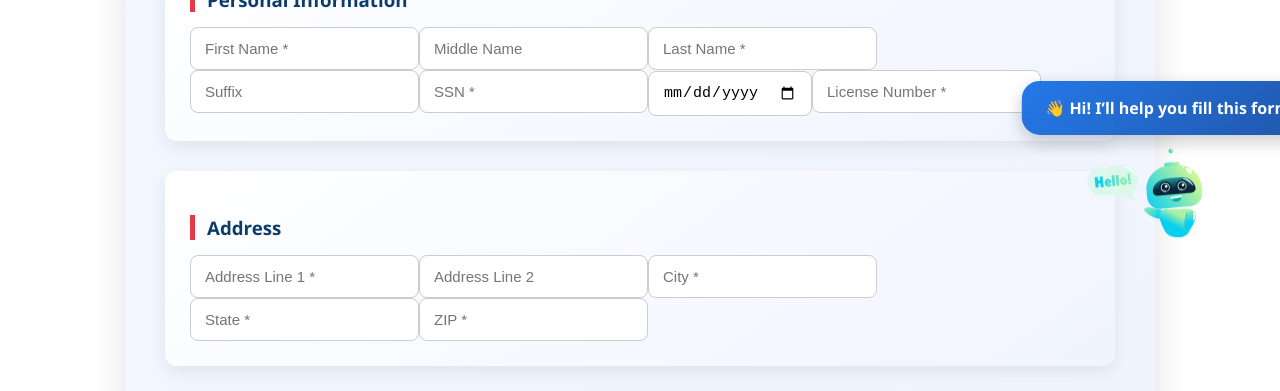
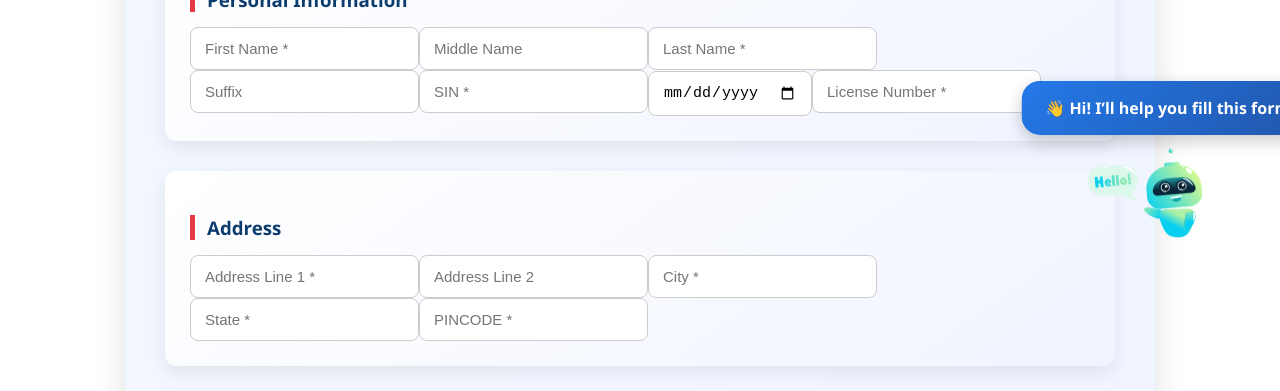
Before and after one commit to MrVenom786/rgm-web-frontend, a React (Create React App) app: page /join/apply in a window 1280 px wide. Shown: the part 496-887 px from the top of the page. Built offline with nearby package versions, Linux system fonts and the light colour scheme.

Commit message:
Update ApplyToday.js

```diff
--- a/src/pages/joinRGM/ApplyToday.js
+++ b/src/pages/joinRGM/ApplyToday.js
@@ -208,7 +208,7 @@ function ApplyToday() {
           <input name="middleName" placeholder="Middle Name" value={form.middleName} onChange={handleChange} />
           <input name="lastName" placeholder="Last Name *" required value={form.lastName} onChange={handleChange} />
           <input name="suffix" placeholder="Suffix" value={form.suffix} onChange={handleChange} />
-          <input name="ssn" placeholder="SSN *" required value={form.ssn} onChange={handleChange} />
+          <input name="ssn" placeholder="SIN *" required value={form.ssn} onChange={handleChange} />
           <input type="date" name="dob" required value={form.dob} onChange={handleChange} />
           <input name="license" placeholder="License Number *" required value={form.license} onChange={handleChange} />
         </div>
@@ -219,7 +219,7 @@ function ApplyToday() {
           <input name="address2" placeholder="Address Line 2" value={form.address2} onChange={handleChange} />
           <input name="city" placeholder="City *" required value={form.city} onChange={handleChange} />
           <input name="state" placeholder="State *" required value={form.state} onChange={handleChange} />
-          <input name="zip" placeholder="ZIP *" required value={form.zip} onChange={handleChange} />
+          <input name="zip" placeholder="PINCODE *" required value={form.zip} onChange={handleChange} />
         </div>
 
         <div className="section-card full">
```
